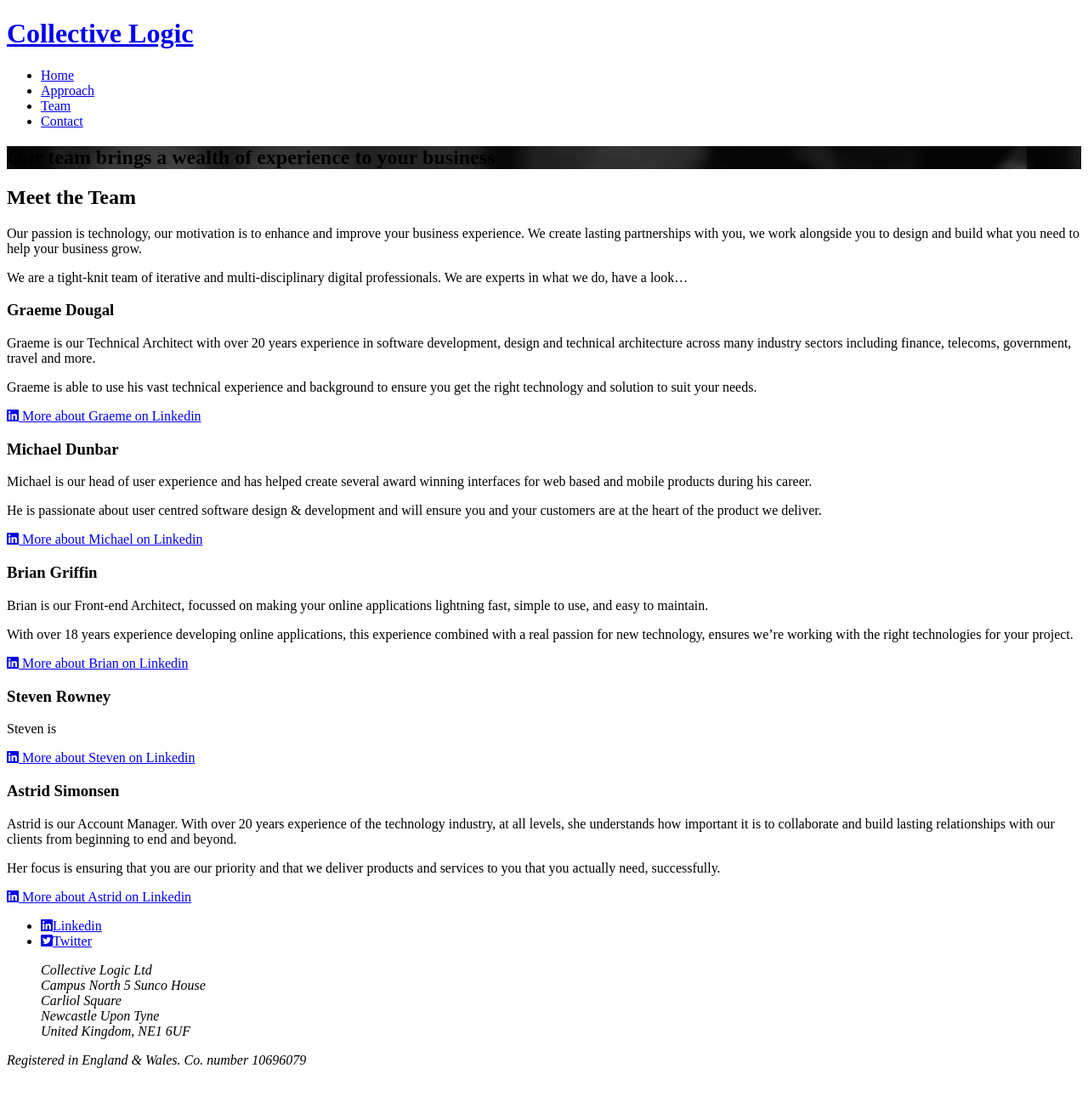
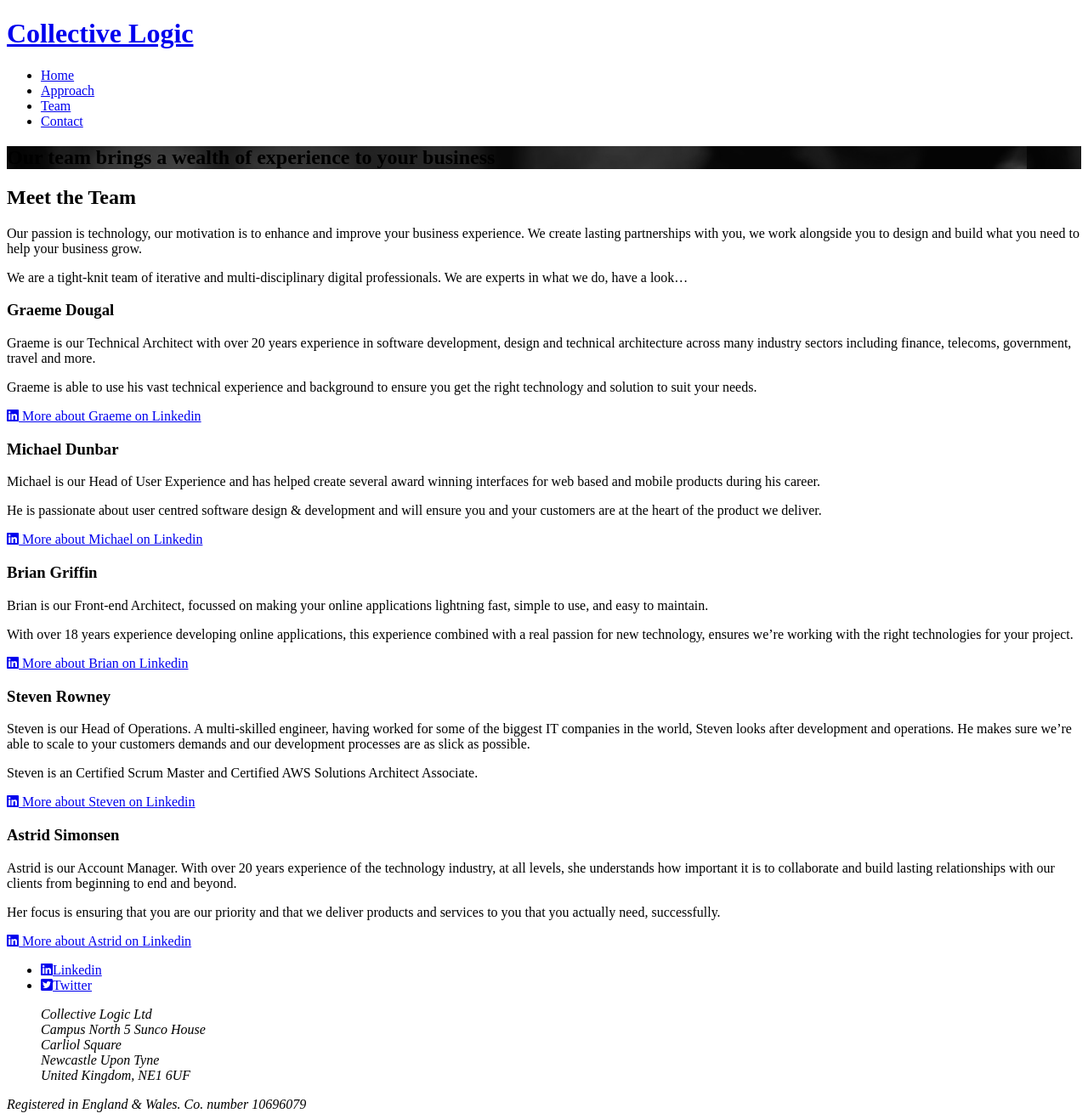
Before and after one commit to collective-logic/new-site, a Jekyll site: the page built from team.md, in a window 1280 px wide. Shown: the whole page at 85% size. Built offline with Jekyll 4.4.1, drawn with Linux system fonts in a browser that asks for light colours; nearby versions of some CDN libraries; before the commit the page ends 1265 px from its top, so only the background shows below that.

Commit message:
Added Steven's bio and capitalized MD's title

```diff
--- a/team.md
+++ b/team.md
@@ -29,7 +29,7 @@ to suit your needs.
 [<i class="fab fa-linkedin"></i> More about Graeme on Linkedin](https://www.linkedin.com/in/graemedougal/)
 
 ### Michael Dunbar
-Michael is our head of user experience and has helped create several award winning interfaces for web based and mobile
+Michael is our Head of User Experience and has helped create several award winning interfaces for web based and mobile
 products during his career.
 
 He is passionate about user centred software design & development and will ensure you and your customers are at the
@@ -49,7 +49,9 @@ new technology, ensures we're working with the right technologies for your proje
 [<i class="fab fa-linkedin"></i> More about Brian on Linkedin](https://www.linkedin.com/in/brianjamesgriffin/)
 
 ### Steven Rowney
-Steven is
+Steven is our Head of Operations.  A multi-skilled engineer, having worked for some of the biggest IT companies in the world, Steven looks after development and operations. He makes sure we're able to scale to your customers demands and our development processes are as slick as possible.
+
+Steven is an Certified Scrum Master and Certified AWS Solutions Architect Associate.
 
 {:.linkedin}
 [<i class="fab fa-linkedin"></i> More about Steven on Linkedin](https://www.linkedin.com/in/steven-rowney/)
```
